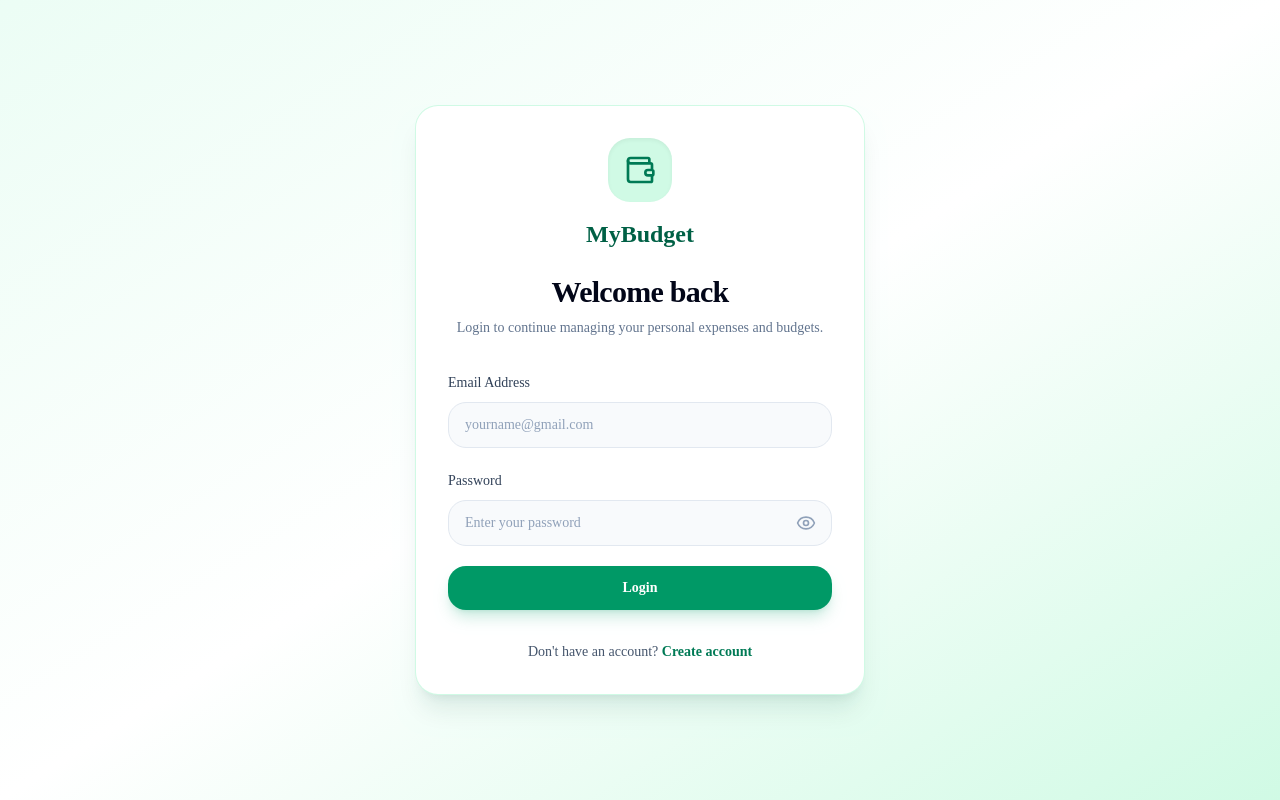
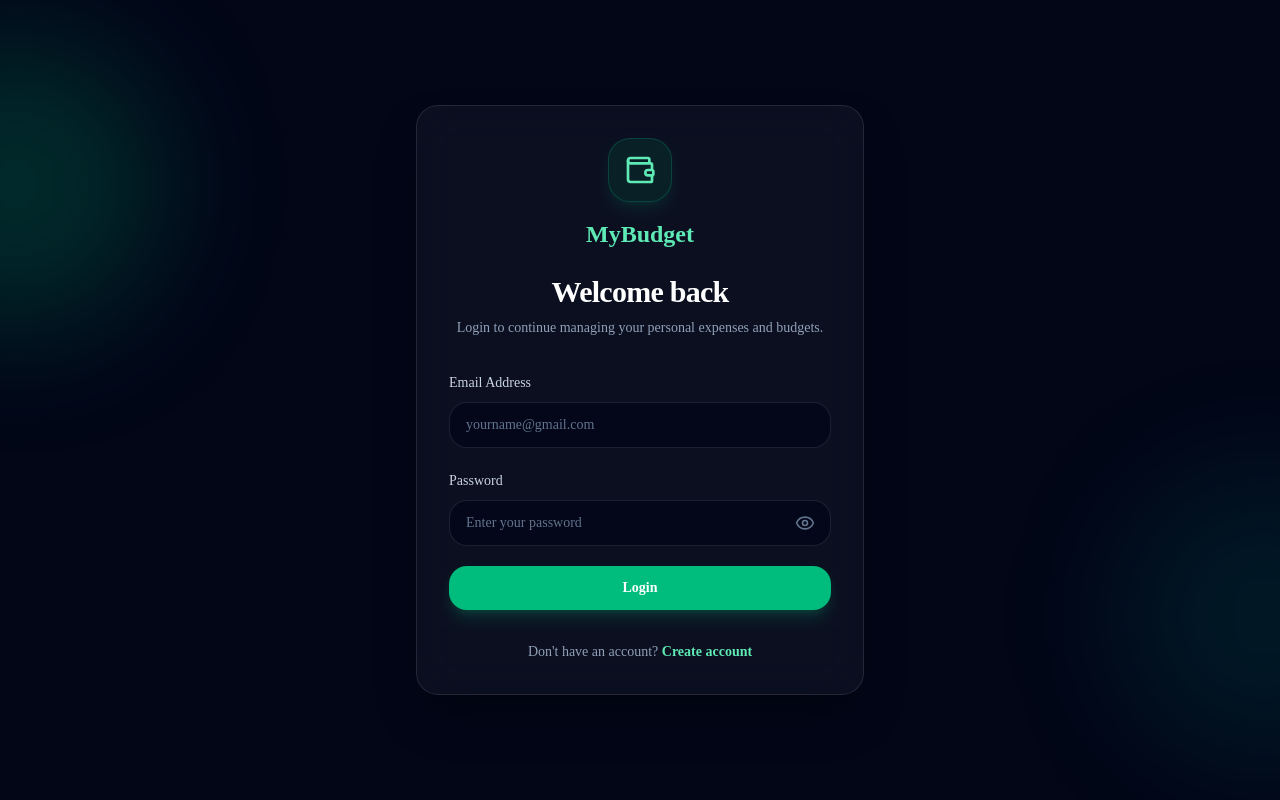
Before and after one commit to buildwithjaym/my-budget-tracker, a Next.js app: page /login in a window 1280 px wide. Built offline with nearby package versions, Linux system fonts and the light colour scheme; no server answers.

Commit message:
Improve login  page colors

```diff
--- a/app/login/page.tsx
+++ b/app/login/page.tsx
@@ -29,7 +29,8 @@ export default function LoginPage() {
     const cleanPassword = password.trim();
 
     if (!isValidGmail(cleanEmail)) {
-      const errorMessage = "Please enter a valid Gmail address ending with @gmail.com.";
+      const errorMessage =
+        "Please enter a valid Gmail address ending with @gmail.com.";
       setMessage(errorMessage);
       toast.error("Invalid email", {
         description: errorMessage,
@@ -79,20 +80,23 @@ export default function LoginPage() {
   }
 
   return (
-    <main className="flex min-h-screen items-center justify-center bg-gradient-to-br from-emerald-50 via-white to-emerald-100 px-4 py-8">
-      <div className="w-full max-w-md rounded-3xl bg-white p-6 shadow-xl shadow-emerald-900/10 ring-1 ring-emerald-100 sm:p-8">
+    <main className="relative flex min-h-screen items-center justify-center overflow-hidden bg-[#020617] px-4 py-8 text-white">
+      <div className="pointer-events-none absolute -left-32 top-10 h-72 w-72 rounded-full bg-emerald-500/20 blur-3xl" />
+      <div className="pointer-events-none absolute -right-32 bottom-10 h-72 w-72 rounded-full bg-teal-500/10 blur-3xl" />
+
+      <div className="relative w-full max-w-md rounded-3xl border border-white/10 bg-white/[0.04] p-6 shadow-2xl shadow-black/40 backdrop-blur-xl sm:p-8">
         <div className="mb-8 text-center">
-          <div className="mx-auto mb-4 flex h-16 w-16 items-center justify-center rounded-3xl bg-emerald-100 text-emerald-700 shadow-inner">
+          <div className="mx-auto mb-4 flex h-16 w-16 items-center justify-center rounded-3xl border border-emerald-400/20 bg-emerald-500/10 text-emerald-300 shadow-lg shadow-emerald-500/10">
             <Wallet className="h-8 w-8" />
           </div>
 
-          <h1 className="text-2xl font-bold text-emerald-800">MyBudget</h1>
+          <h1 className="text-2xl font-bold text-emerald-300">MyBudget</h1>
 
-          <h2 className="mt-6 text-3xl font-bold tracking-tight text-slate-950">
+          <h2 className="mt-6 text-3xl font-bold tracking-tight text-white">
             Welcome back
           </h2>
 
-          <p className="mt-2 text-sm text-slate-500">
+          <p className="mt-2 text-sm text-slate-400">
             Login to continue managing your personal expenses and budgets.
           </p>
         </div>
@@ -101,7 +105,7 @@ export default function LoginPage() {
           <div>
             <label
               htmlFor="email"
-              className="text-sm font-medium text-slate-700"
+              className="text-sm font-medium text-slate-300"
             >
               Email Address
             </label>
@@ -118,14 +122,14 @@ export default function LoginPage() {
               required
               autoComplete="email"
               placeholder="yourname@gmail.com"
-              className="mt-2 w-full rounded-2xl border border-slate-200 bg-slate-50 px-4 py-3 text-sm text-slate-900 outline-none transition placeholder:text-slate-400 focus:border-emerald-600 focus:bg-white focus:ring-4 focus:ring-emerald-100 disabled:cursor-not-allowed disabled:opacity-70"
+              className="mt-2 w-full rounded-2xl border border-white/10 bg-slate-950/80 px-4 py-3 text-sm text-white outline-none transition placeholder:text-slate-500 focus:border-emerald-400/60 focus:bg-slate-950 focus:ring-4 focus:ring-emerald-500/10 disabled:cursor-not-allowed disabled:opacity-70"
             />
           </div>
 
           <div>
             <label
               htmlFor="password"
-              className="text-sm font-medium text-slate-700"
+              className="text-sm font-medium text-slate-300"
             >
               Password
             </label>
@@ -143,14 +147,14 @@ export default function LoginPage() {
                 required
                 autoComplete="current-password"
                 placeholder="Enter your password"
-                className="w-full rounded-2xl border border-slate-200 bg-slate-50 px-4 py-3 pr-12 text-sm text-slate-900 outline-none transition placeholder:text-slate-400 focus:border-emerald-600 focus:bg-white focus:ring-4 focus:ring-emerald-100 disabled:cursor-not-allowed disabled:opacity-70"
+                className="w-full rounded-2xl border border-white/10 bg-slate-950/80 px-4 py-3 pr-12 text-sm text-white outline-none transition placeholder:text-slate-500 focus:border-emerald-400/60 focus:bg-slate-950 focus:ring-4 focus:ring-emerald-500/10 disabled:cursor-not-allowed disabled:opacity-70"
               />
 
               <button
                 type="button"
                 onClick={() => setShowPassword((value) => !value)}
                 disabled={loading}
-                className="absolute right-4 top-1/2 -translate-y-1/2 text-slate-400 transition hover:text-emerald-700 disabled:cursor-not-allowed"
+                className="absolute right-4 top-1/2 -translate-y-1/2 text-slate-500 transition hover:text-emerald-300 disabled:cursor-not-allowed"
                 aria-label={showPassword ? "Hide password" : "Show password"}
               >
                 {showPassword ? (
@@ -163,7 +167,7 @@ export default function LoginPage() {
           </div>
 
           {message && (
-            <div className="rounded-2xl border border-red-200 bg-red-50 px-4 py-3 text-sm text-red-700">
+            <div className="rounded-2xl border border-red-500/20 bg-red-500/10 px-4 py-3 text-sm text-red-200">
               {message}
             </div>
           )}
@@ -171,18 +175,18 @@ export default function LoginPage() {
           <button
             type="submit"
             disabled={loading}
-            className="inline-flex w-full items-center justify-center gap-2 rounded-2xl bg-emerald-600 px-4 py-3 text-sm font-semibold text-white shadow-lg shadow-emerald-600/20 transition hover:bg-emerald-700 disabled:cursor-not-allowed disabled:opacity-60"
+            className="inline-flex w-full items-center justify-center gap-2 rounded-2xl bg-emerald-500 px-4 py-3 text-sm font-semibold text-white shadow-lg shadow-emerald-500/20 transition hover:bg-emerald-600 disabled:cursor-not-allowed disabled:opacity-60"
           >
             {loading && <Loader2 className="h-4 w-4 animate-spin" />}
             {loading ? "Logging in..." : "Login"}
           </button>
         </form>
 
-        <p className="mt-8 text-center text-sm text-slate-600">
+        <p className="mt-8 text-center text-sm text-slate-400">
           Don&apos;t have an account?{" "}
           <Link
             href="/register"
-            className="font-semibold text-emerald-700 hover:text-emerald-800"
+            className="font-semibold text-emerald-300 transition hover:text-emerald-200"
           >
             Create account
           </Link>
```
